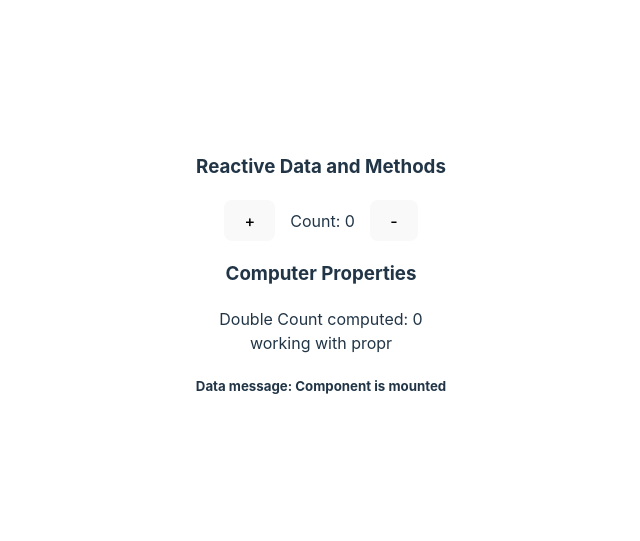
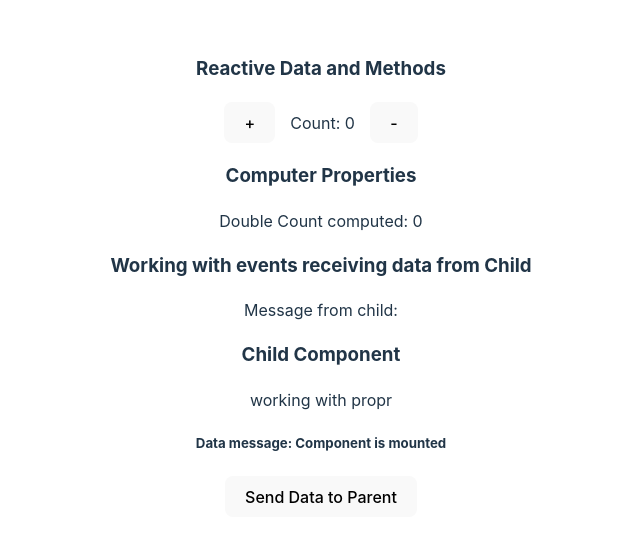
Before and after one commit to alonzojoe/v-options-api, a Vue app: page / in a window 1280 px wide. Shown: the part 123-664 px from the top of the page, without its empty margins (319-959 px from the left). Built offline with nearby package versions, Linux system fonts and the light colour scheme.

Commit message:
Working with events in options api

```diff
--- a/src/App.vue
+++ b/src/App.vue
@@ -8,6 +8,7 @@ export default {
     return {
       count: 0, //reactive data
       formData: {},
+      message: "",
     };
   },
   methods: {
@@ -18,6 +19,9 @@ export default {
       } else {
         this.count--;
       }
+    },
+    receiveData(params) {
+      this.message = params;
     },
   },
   computed: {
@@ -45,7 +49,11 @@ export default {
     <h3>Computer Properties</h3>
     <span>Double Count computed: {{ doubleCount }}</span>
   </div>
-  <Child :greetings="'working with propr'" />
+  <div>
+    <h3>Working with events receiving data from Child</h3>
+    <span>Message from child: {{ message }}</span>
+  </div>
+  <Child @send-data="receiveData" :greetings="'working with propr'" />
 </template>
 
 <style scoped>
--- a/src/components/Child.vue
+++ b/src/components/Child.vue
@@ -1,6 +1,8 @@
 <template>
+  <h3>Child Component</h3>
   <div>{{ greetings }}</div>
   <h5>Data message: {{ message }}</h5>
+  <button @click="sendDataToParent">Send Data to Parent</button>
 </template>
 
 <script>
@@ -17,6 +19,11 @@ export default {
       message: "",
     };
   },
+  methods: {
+    sendDataToParent() {
+      this.$emit("send-data", "Hello from Child!");
+    },
+  },
   mounted() {
     this.message = "Component is mounted";
   },
```
